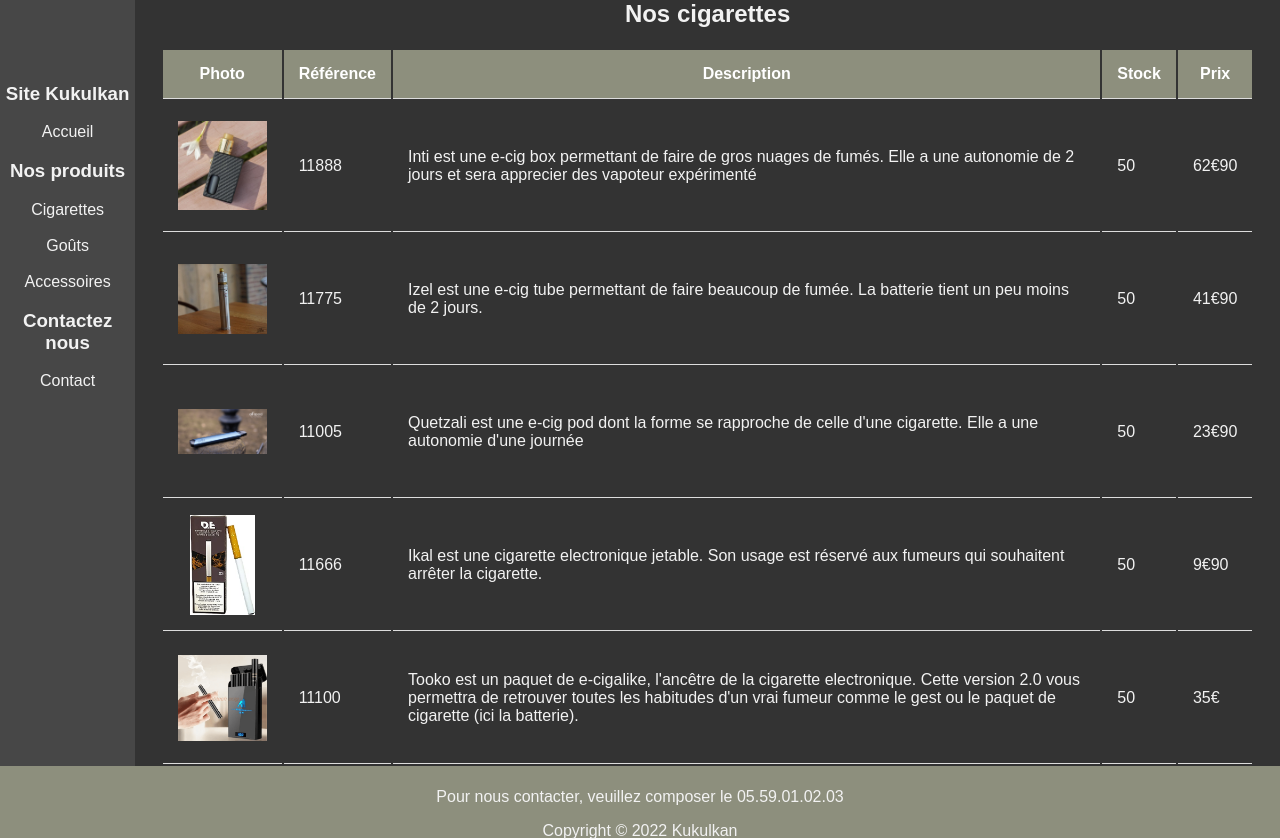
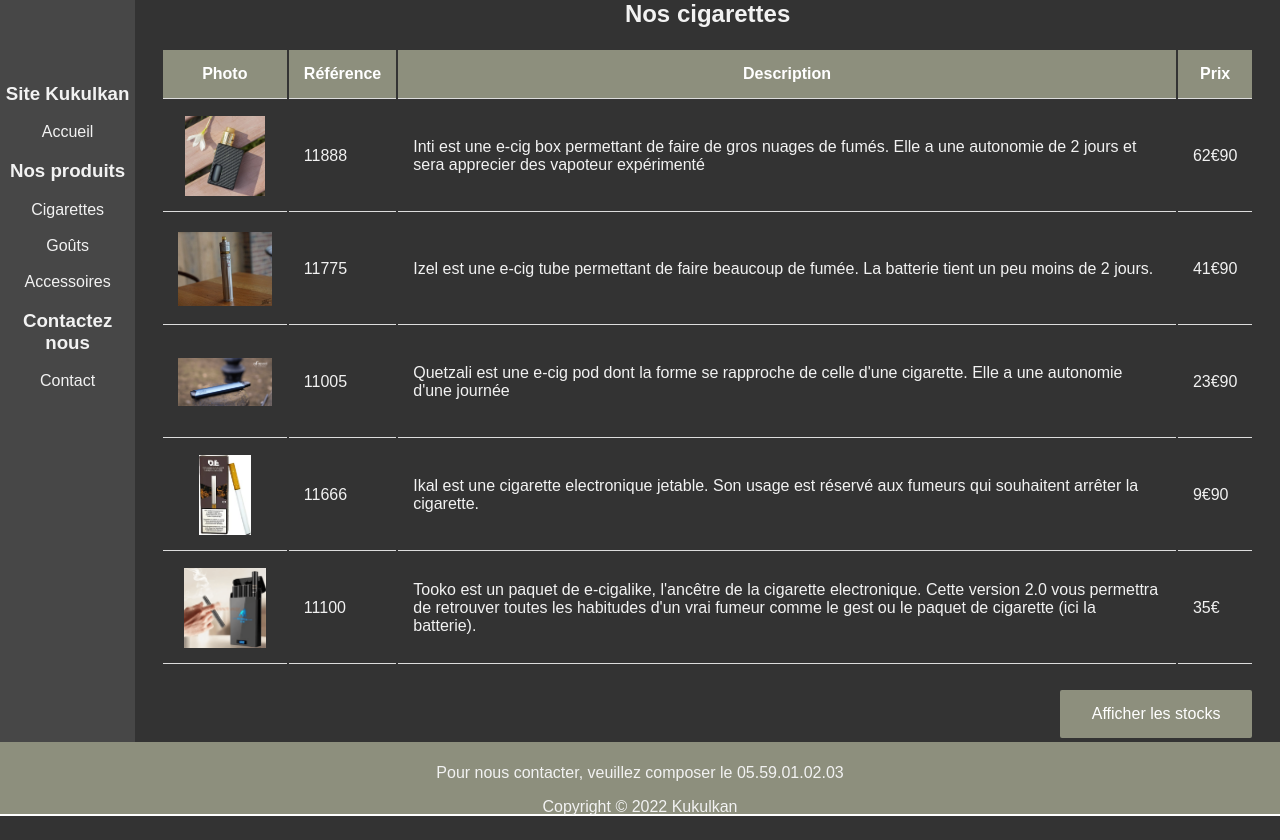
Before and after one commit to justirbs/Site-commercial, a PHP site: page /html/cigarettes.html in a window 1280 px wide. Shown: the part 48-888 px from the top of the page. After the commit the page ends 864 px from the top, so only its background shows below. Run offline with PHP 8.4, Linux system fonts and the light colour scheme.

Commit message:
possibilité d'afficher une colonne avec les stocks

```diff
--- a/css/style.css
+++ b/css/style.css
@@ -70,7 +70,7 @@ table {
 
 table img {
     width:150px;
-    height:100px;
+    height:80px;
 }
 
 .footer {
@@ -142,3 +142,23 @@ th {
     color: white;
     text-align: center;
 }
+
+.button {
+    background-color: #8d8f7d;
+    border: none;
+    color: white;
+    padding: 15px 32px;
+    text-align: center;
+    text-decoration: none;
+    display: inline-block;
+    font-size: 16px;
+    margin: 4px 2px;
+    cursor: pointer;
+    border-radius: 2px;
+    transition-duration: 0.2s;
+  }
+
+.button:hover{
+    background-color: #333;
+    border: 2px solid #8d8f7d;
+}
--- a/html/cigarettes.html
+++ b/html/cigarettes.html
@@ -41,50 +41,48 @@
         <!-- le contenu principal à droite de la page -->
         <div class="principal">
             <h2>Nos cigarettes</h2>
-            <table>
+            <table id="tabCigarette">
                 <tr>
                     <th>Photo</th>
                     <th>Référence</th>
                     <th>Description</th>
-                    <th>Stock</th>
                     <th>Prix</th>
                 </tr>
                 <tr>
                     <td><img src="../img/e-box.jpeg" alt="Inti ecig-box" /></td>
                     <td>11888</td>
                     <td>Inti est une e-cig box permettant de faire de gros nuages de fumés. Elle a une autonomie de 2 jours et sera apprecier des vapoteur expérimenté</td>
-                    <td>50</td>
                     <td>62€90</td>
                 </tr>
                 <tr>
                     <td><img src="../img/e-tube.jpg" alt="Quetzali ecig-tube"/></td>
                     <td>11775</td>
                     <td>Izel est une e-cig tube permettant de faire beaucoup de fumée. La batterie tient un peu moins de 2 jours. </td>
-                    <td>50</td>
                     <td>41€90</td>
                 </tr>
                 <tr>
                     <td><img src="../img/e-pod.png" alt="Izel ecig-pod"/></td>
                     <td>11005</td>
                     <td>Quetzali est une e-cig pod dont la forme se rapproche de celle d'une cigarette. Elle a une autonomie d'une journée</td>
-                    <td>50</td>
                     <td>23€90</td>
                 </tr>
                 <tr>
                     <td><img src="../img/e-jetable.jpg" alt="ecig-jetable"/></td>
                     <td>11666</td>
                     <td>Ikal est une cigarette electronique jetable. Son usage est réservé aux fumeurs qui souhaitent arrêter la cigarette. </td>
-                    <td>50</td>
                     <td>9€90</td>
                 </tr>
                 <tr>
                     <td><img src="../img/e-cigalike.png" alt="e-cigalike"/></td>
                     <td>11100</td>
                     <td>Tooko est un paquet de e-cigalike, l'ancêtre de la cigarette electronique. Cette version 2.0 vous permettra de retrouver toutes les habitudes d'un vrai fumeur comme le gest ou le paquet de cigarette (ici la batterie). </td>
-                    <td>50</td>
                     <td>35€</td>
                 </tr>
             </table>
+
+            <div style="text-align:right; margin-top: 20px;">
+                <input type="button" class="button" id="boutonStock" value="Afficher les stocks" onclick="afficherStocks('tabCigarette')">
+            </div>
         </div>
     </div>
 
```
Also changed, not shown: html/accessoires.html (+8 -1 lines), html/gouts.html (+8 -1 lines), js/stock.js (added, +40 -0 lines).
